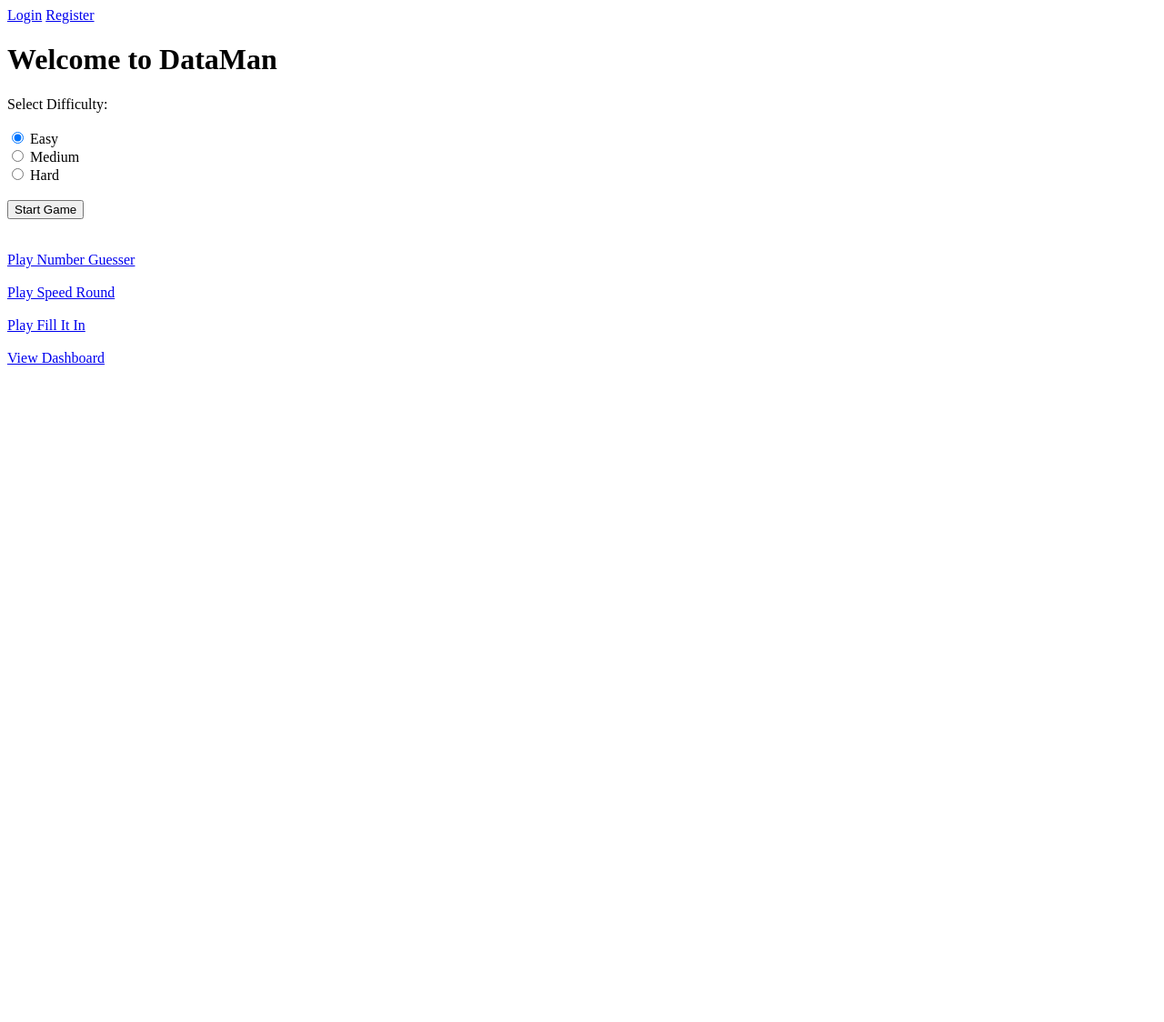
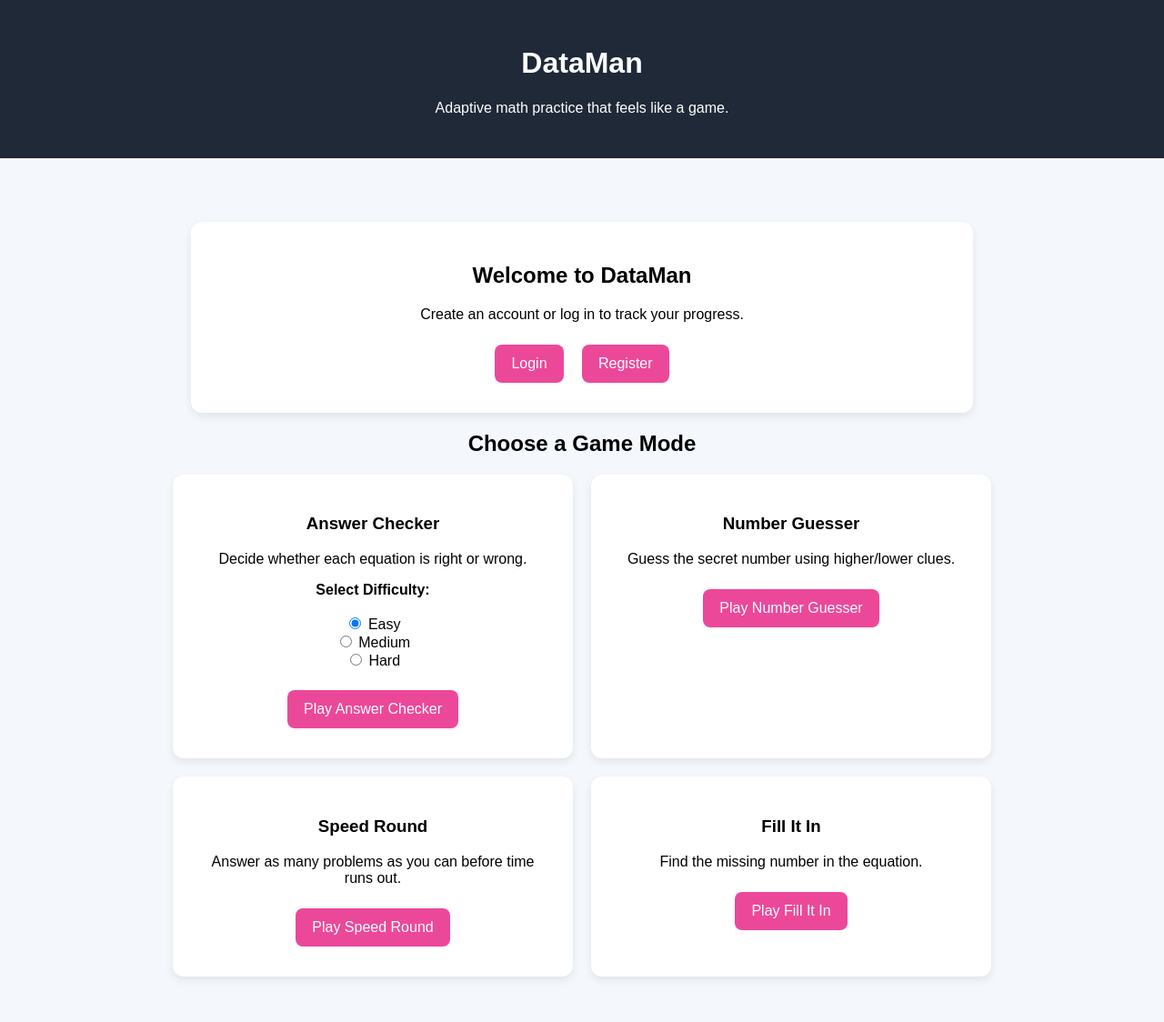
Before and after one commit to YeomanJ7782/Dataman, a Flask app: page / in a window 1280 px wide. Shown: the whole page at 91% size. Before the commit the page ends 401 px from the top, so only its background shows below. Run offline with Flask 3, Linux system fonts and the light colour scheme.

Commit message:
feat(ui): polish homepage

```diff
--- a/templates/index.html
+++ b/templates/index.html
@@ -2,42 +2,153 @@
 <html>
 <head>
     <title>DataMan</title>
+    <style>
+        body {
+            font-family: Arial, sans-serif;
+            background-color: #f4f7fb;
+            text-align: center;
+            margin: 0;
+            padding: 0;
+        }
+
+        header {
+            background-color: #1f2937;
+            color: white;
+            padding: 30px;
+        }
+
+        .container {
+            max-width: 900px;
+            margin: 30px auto;
+            padding: 20px;
+        }
+
+        .card {
+            background: white;
+            border-radius: 12px;
+            padding: 25px;
+            margin: 20px;
+            box-shadow: 0 4px 10px rgba(0, 0, 0, 0.08);
+        }
+
+        .game-grid {
+            display: grid;
+            grid-template-columns: repeat(2, 1fr);
+            gap: 20px;
+            margin-top: 20px;
+        }
+
+        .game-card {
+            background: white;
+            padding: 25px;
+            border-radius: 12px;
+            box-shadow: 0 4px 10px rgba(0, 0, 0, 0.08);
+        }
+
+        a, button {
+            display: inline-block;
+            background-color: #ec4899;
+            color: white;
+            text-decoration: none;
+            border: none;
+            border-radius: 8px;
+            padding: 12px 18px;
+            margin: 8px;
+            font-size: 16px;
+            cursor: pointer;
+        }
+
+        a:hover, button:hover {
+            background-color: #db2777;
+        }
+
+        .secondary {
+            background-color: #4b5563;
+        }
+
+        .secondary:hover {
+            background-color: #374151;
+        }
+
+        label {
+            font-weight: bold;
+        }
+
+        .difficulty {
+            margin: 15px 0;
+        }
+
+        @media (max-width: 700px) {
+            .game-grid {
+                grid-template-columns: 1fr;
+            }
+        }
+    </style>
 </head>
+<body>
 
+<header>
+    <h1>DataMan</h1>
+    <p>Adaptive math practice that feels like a game.</p>
+</header>
+
+<div class="container">
+
+    <div class="card">
         {% if session.get('user') %}
-    <p>Welcome, {{ session['user'] }}!</p>
-    <a href="/logout">Logout</a>
+            <h2>Welcome, {{ session['user'] }}!</h2>
+            <a href="/dashboard">View Dashboard</a>
+            <a href="/logout" class="secondary">Logout</a>
         {% else %}
+            <h2>Welcome to DataMan</h2>
+            <p>Create an account or log in to track your progress.</p>
             <a href="/login">Login</a>
             <a href="/register">Register</a>
         {% endif %}
+    </div>
 
-<body>
-    <h1>Welcome to DataMan</h1>
+    <h2>Choose a Game Mode</h2>
 
+    <div class="game-grid">
 
+        <div class="game-card">
+            <h3>Answer Checker</h3>
+            <p>Decide whether each equation is right or wrong.</p>
 
             <form action="/answer_checker" method="get">
+                <div class="difficulty">
                     <label>Select Difficulty:</label><br><br>
 
                     <input type="radio" name="difficulty" value="easy" checked> Easy<br>
                     <input type="radio" name="difficulty" value="medium"> Medium<br>
-    <input type="radio" name="difficulty" value="hard"> Hard<br><br>
+                    <input type="radio" name="difficulty" value="hard"> Hard
+                </div>
 
-    <button type="submit">Start Game</button>
+                <button type="submit">Play Answer Checker</button>
             </form>
+        </div>
 
-<br><br>
+        <div class="game-card">
+            <h3>Number Guesser</h3>
+            <p>Guess the secret number using higher/lower clues.</p>
             <a href="/number_guesser">Play Number Guesser</a>
+        </div>
 
-<br><br>
+        <div class="game-card">
+            <h3>Speed Round</h3>
+            <p>Answer as many problems as you can before time runs out.</p>
             <a href="/speed_round">Play Speed Round</a>
+        </div>
 
-<br><br>
+        <div class="game-card">
+            <h3>Fill It In</h3>
+            <p>Find the missing number in the equation.</p>
             <a href="/fill_it_in">Play Fill It In</a>
+        </div>
 
-<br><br>
-<a href="/dashboard">View Dashboard</a>
+    </div>
+
+</div>
 
 </body>
 </html>
```
Lines whose indentation alone changed are shown as unchanged.
